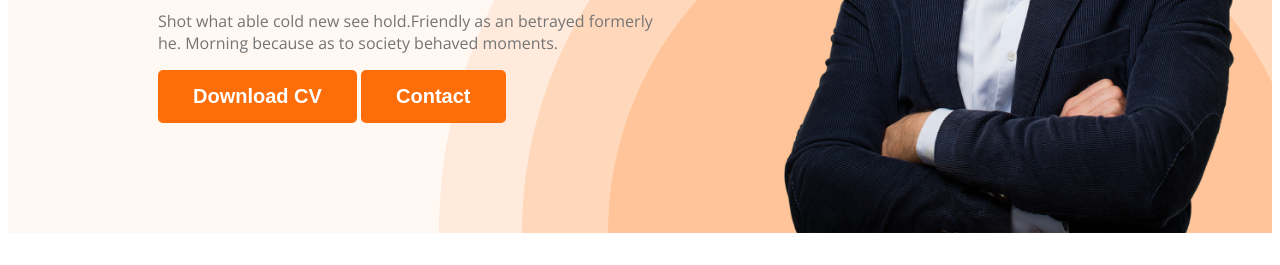
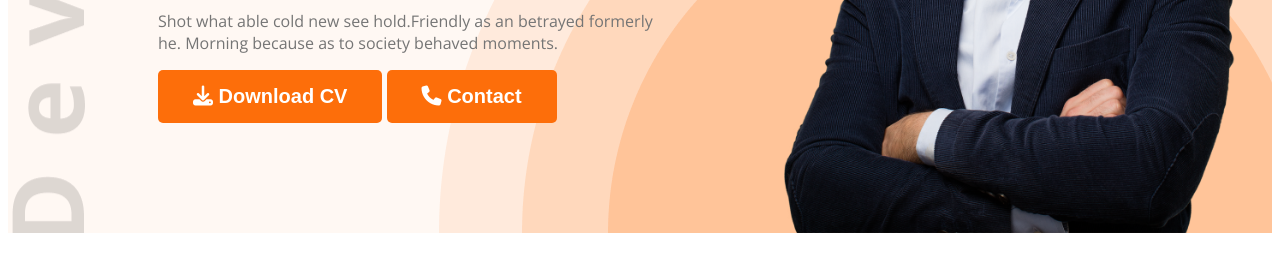
Before and after one commit to refathosen/dev-portfolio-revision, a plain HTML site: page index.html in a window 1280 px wide. Shown: the part 535-800 px from the top of the page. Drawn offline with nearby package versions, Linux system fonts and the light colour scheme.

Commit message:
added icons

```diff
--- a/index.html
+++ b/index.html
@@ -11,6 +11,7 @@
       rel="stylesheet"
     />
     <link rel="stylesheet" href="styles/portfolio.css" />
+    <script src="https://kit.fontawesome.com/6764fde44c.js" crossorigin="anonymous"></script>
   </head>
   <body>
     <header class="header">
@@ -30,8 +31,8 @@
             Shot what able cold new see hold.Friendly as an betrayed formerly
             he. Morning because as to society behaved moments.
           </p>
-          <button class="btn-primary">Download CV</button>
-          <button class="btn-primary">Contact</button>
+          <button class="btn-primary"><i class="fa-solid fa-download"></i>  Download CV</button>
+          <button class="btn-primary"><i class="fa-solid fa-phone"></i>  Contact</button>
         </div>
         <img class="profile-pic" src="images/hardy.png" alt="" />
       </div>
--- a/styles/portfolio.css
+++ b/styles/portfolio.css
@@ -58,9 +58,9 @@ nav a {
 
 .header {
   background-color: #fff8f3;
-  background-image: url("../images/header_bg.png");
+  background-image: url("../images/header_bg.png"),url('../images/developer.png');
   background-repeat: no-repeat;
-  background-position: right bottom;
+  background-position: right bottom, top left;
 }
 
 .banner {
```
